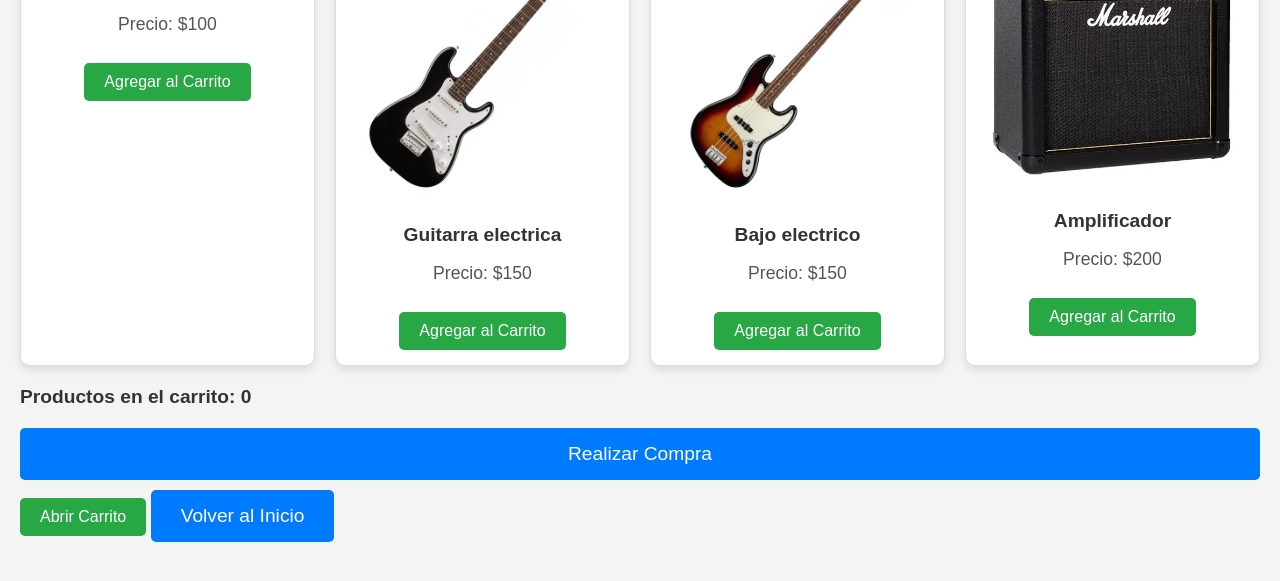
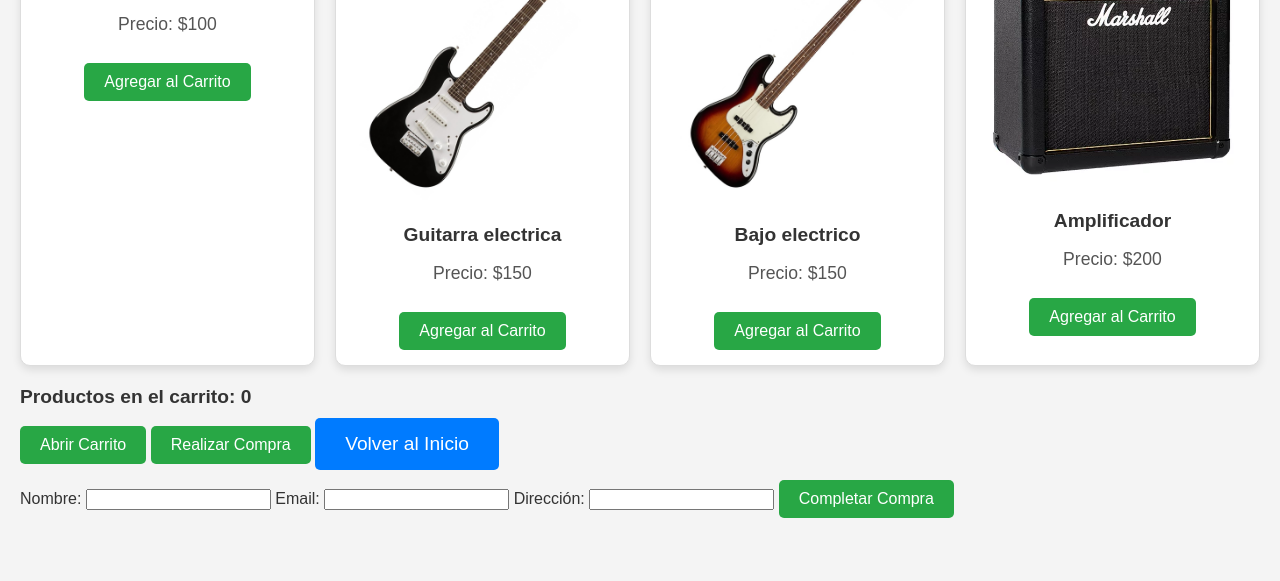
Before and after one commit to balt0r/reentrega-js, a website: page pages/tienda.html in a window 1280 px wide. Both pictures are taken after a click on the button "Realizar Compra". Shown: the part 179-760 px from the top of the page. Drawn offline with Linux system fonts and the light colour scheme; some packages are replaced by stand-ins of ours; a script that the page names is missing.

Commit message:
cambie  el carrito y agregue un formulario antes de realizar la compra

```diff
--- a/pages/carrito.js
+++ b/pages/carrito.js
@@ -35,10 +35,43 @@ function mostrarProductos(productos) {
     });
 }
 
+document.getElementById('volverInicio').addEventListener('click', () => {
+    window.location.href = '../index.html';
+});
+
 function actualizarContadorCarrito() {
     const contadorCarrito = document.getElementById('cantidadProductos');
     contadorCarrito.innerText = carrito.length;
 }
+
+document.addEventListener('DOMContentLoaded', function() {
+    const checkoutButton = document.getElementById('checkout-button');
+    const personalInfoForm = document.getElementById('personal-info-form');
+    const personalInfoFormElement = document.getElementById('personal-info');
+
+    function showPersonalInfoForm() {
+        personalInfoForm.style.display = 'block';
+    }
+
+    function handleFormSubmit(event) {
+        event.preventDefault();
+
+        const name = document.getElementById('name').value;
+        const email = document.getElementById('email').value;
+        const address = document.getElementById('address').value;
+
+
+        alert('Compra completada con éxito!');
+
+        personalInfoForm.style.display = 'none';
+        personalInfoFormElement.reset();
+    }
+
+    checkoutButton.addEventListener('click', showPersonalInfoForm);
+
+    personalInfoFormElement.addEventListener('submit', handleFormSubmit);
+});
+
 
 function agregarAlCarrito(idProducto, productos) {
     const producto = productos.find(p => p.id === idProducto);
--- a/pages/tienda.html
+++ b/pages/tienda.html
@@ -24,9 +24,24 @@
         <button id="cerrarCarrito" class="boton-cerrar-carrito">Cerrar Carrito</button>
     </div>
 
-    <button id="realizarCompra" class="boton-realizar-compra">Realizar Compra</button>
+    <!--<button id="realizarCompra" class="boton-realizar-compra">Realizar Compra</button> -->
     <button id="abrirCarrito" class="boton-abrir-carrito">Abrir Carrito</button>
+    <button id="checkout-button">Realizar Compra</button>
     <button id="volverInicio" class="boton">Volver al Inicio</button>
+    <div id="personal-info-form" style="display: none;">
+        <form id="personal-info">
+            <label for="name">Nombre:</label>
+            <input type="text" id="name" name="name" required>
+
+            <label for="email">Email:</label>
+            <input type="email" id="email" name="email" required>
+
+            <label for="address">Dirección:</label>
+            <input type="text" id="address" name="address" required>
+
+            <button type="submit">Completar Compra</button>
+        </form>
+    </div>
 
     <script src="carrito.js"></script>
     <script src="https://cdn.jsdelivr.net/npm/sweetalert2@11"></script>
```
Also changed, not shown: README.md (deleted).
